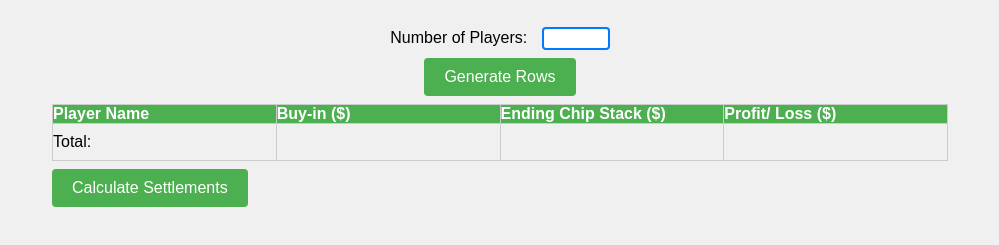
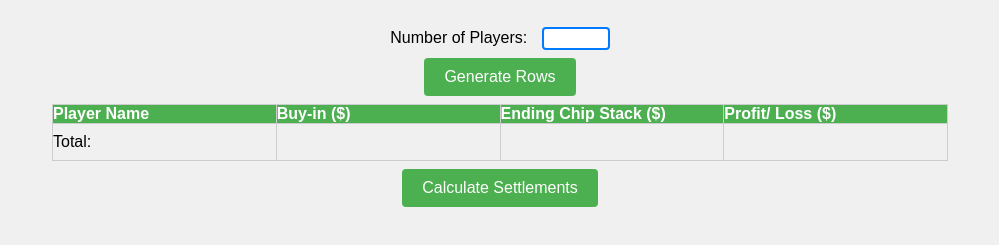
Before and after one commit to pudgypanda01/Settlement-Calculator, a plain HTML site: page index.html in a window 1280 px wide. Shown: the part 101-346 px from the top of the page, without its empty margins (140-1139 px from the left). Drawn offline with Linux system fonts and the light colour scheme.

Commit message:
Update index.html
Centered calculate settlement button

```diff
--- a/index.html
+++ b/index.html
@@ -98,6 +98,13 @@
             text-align: center;
         }
 
+        .button-container {
+            display: flex;
+            justify-content: center;
+            align-items: center;
+            margin: 0;
+        }
+
         tr:nth-child(even) {
             background-color: #f2f2f2;
         }
@@ -150,7 +157,9 @@
                     </tr>
                 </tfoot>
             </table>
-            <button type="button" onclick="calculateSettlements()">Calculate Settlements</button>
+            <div class="button-container">
+                <button type="button" onclick="calculateSettlements()">Calculate Settlements</button>
+            </div>
         </form>
         <div id="results"></div>
     </div>
```
